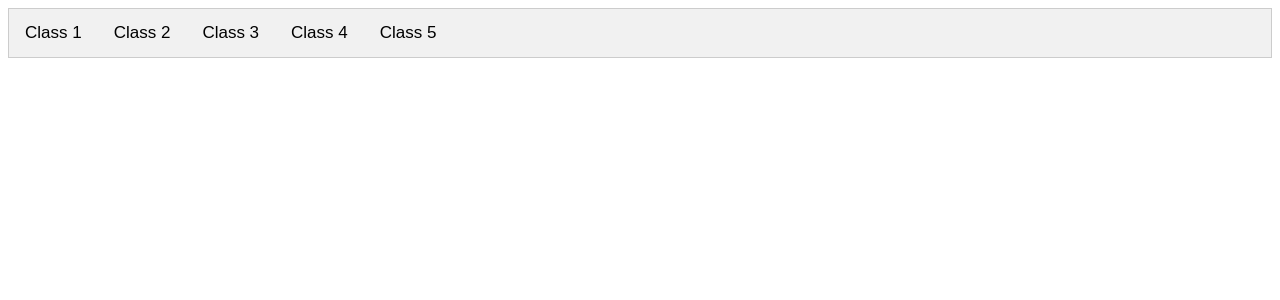
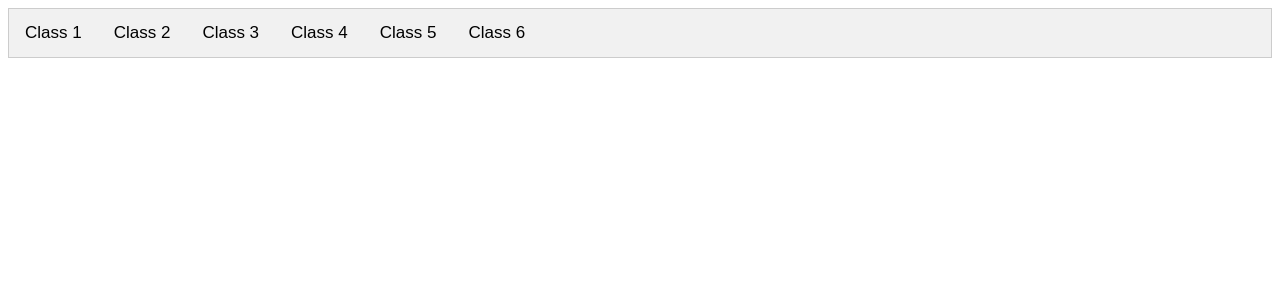
Before and after one commit to jjpaq/jjpaq.github.io, a PHP site: page / in a window 1280 px wide. Shown: the top 300 px of the page. Run offline with PHP 8.4, Linux system fonts and the light colour scheme.

Commit message:
added Class 6, experimented with div positioning

```diff
--- a/index.html
+++ b/index.html
@@ -19,6 +19,7 @@
 			<button class="tablinks" onclick="openTab(event, 'class3')">Class 3</button>
 			<button class="tablinks" onclick="openTab(event, 'class4')">Class 4</button>
 			<button class="tablinks" onclick="openTab(event, 'class5')">Class 5</button>
+			<button class="tablinks" onclick="openTab(event, 'class6')">Class 6</button>
 		</div>
 
 		<div id="class1" class="tabcontent">
@@ -144,6 +145,26 @@
 			</div>
 			<button id="cta-button">Find a place today!</button>
 		</div>
+
+		<div id="class6" class="tabcontent">
+			Class 6
+			<div class="frame">
+				Some content
+
+			</div>
+			<div class="quiz-wrapper">
+				<div class="quiz-question">
+					Question 1
+				</div>
+				<div class="quiz-question">
+					Question 2
+				</div>
+				<div class="quiz-question">
+					This is some more text <br> underneath the first.
+
+				</div>
+			</div>
+		</div>
 	</body>
 </html>
 <!-- test worked! -->
--- a/jstyle.css
+++ b/jstyle.css
@@ -194,3 +194,25 @@ img.fly
     font-size: 20pt;
     font-weight: bold;
 }
+
+div.quiz-wrapper
+{
+    width: 100%;
+    height: 200px;
+
+    position:relative;
+    left:0;
+    top:0;
+
+    border: 1px solid black;
+}
+
+div.quiz-question
+{
+    width: 100%;
+    height: 100%;
+
+    position:absolute;
+    left:0px;
+    top:0px;
+}
```
